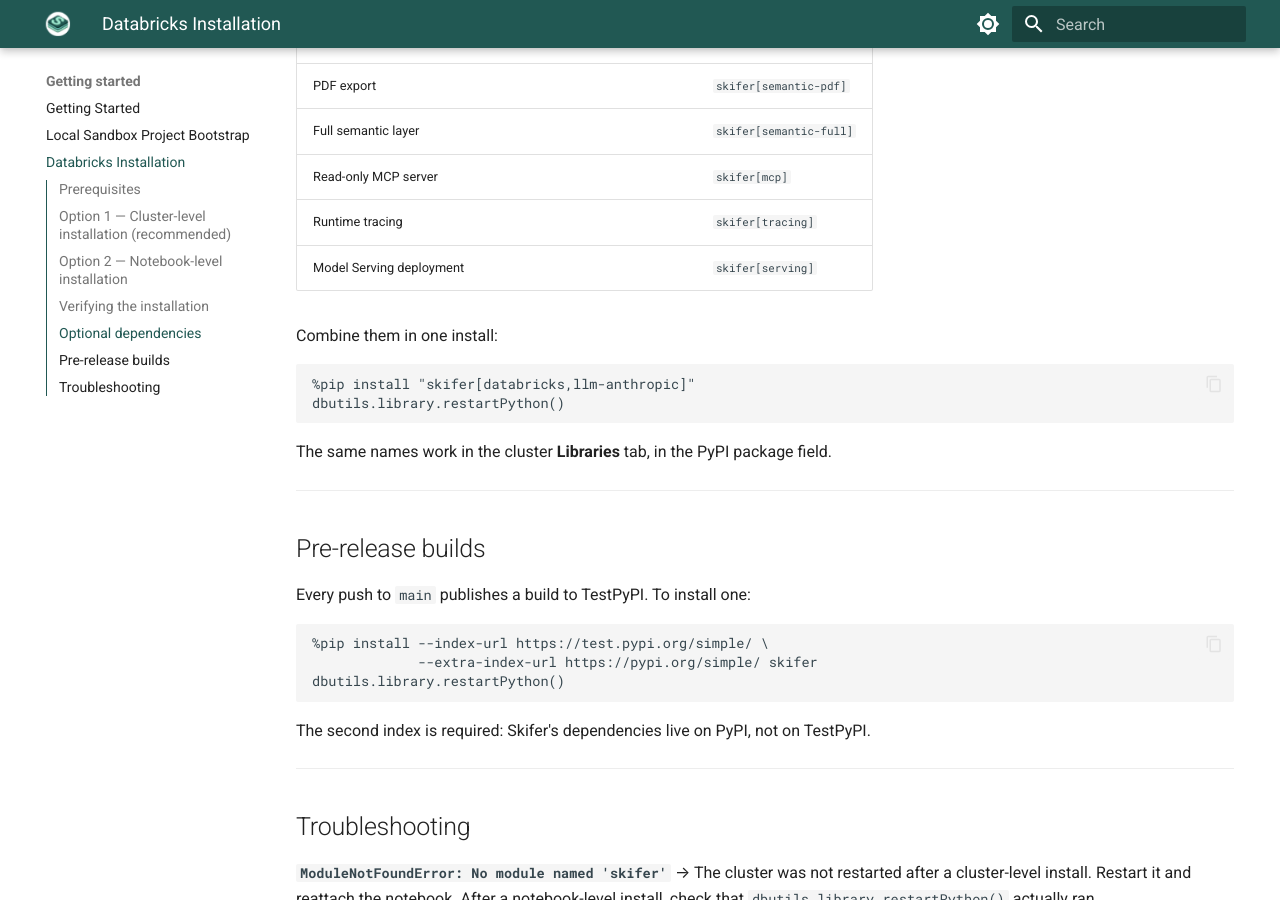
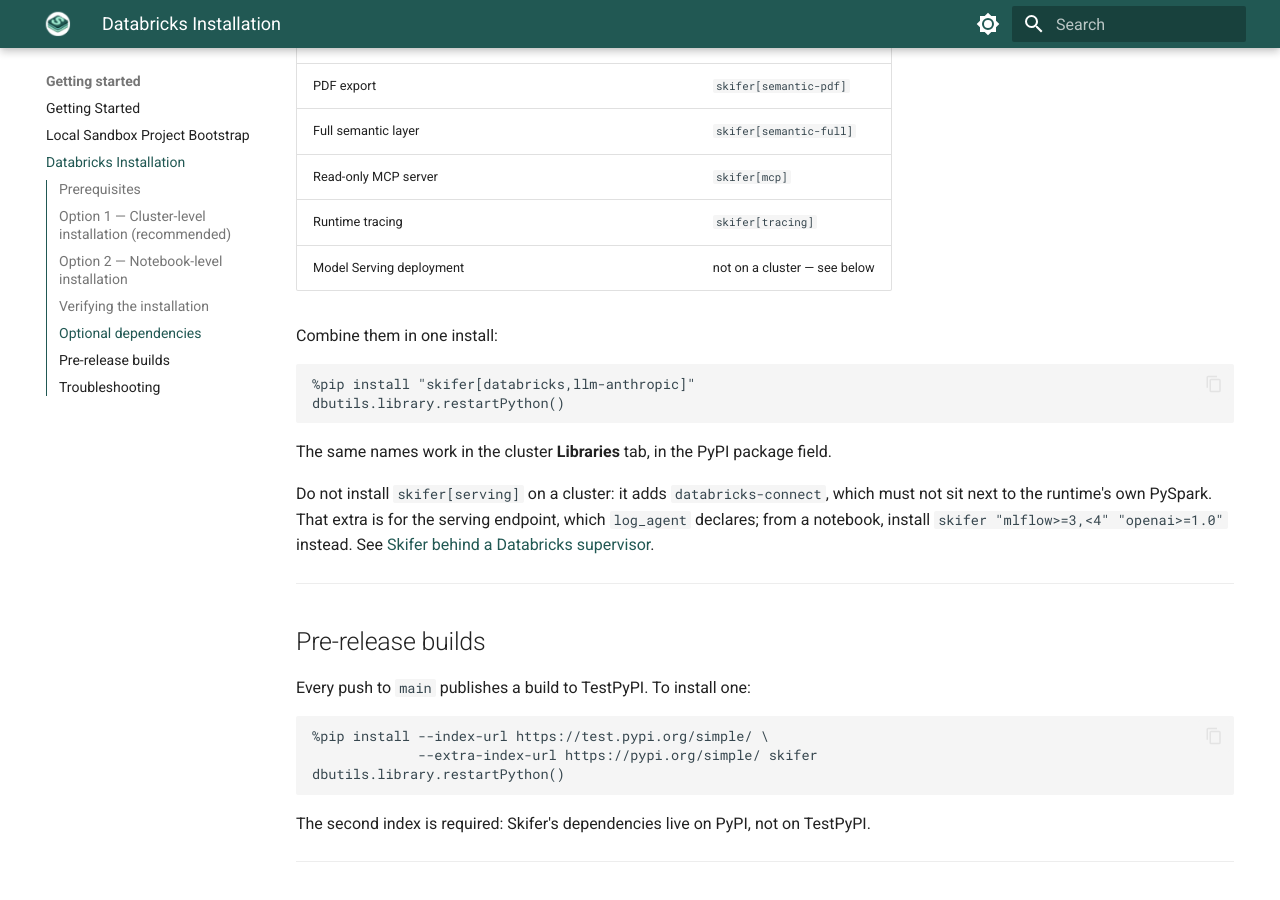
Before and after one commit to morzu117/skifer, an MkDocs documentation site: the page built from docs/install_databricks.md, in a window 1280 px wide and 900 px high, scrolled down 1992 px. Built offline with MkDocs 1.6.1 and Material for MkDocs 9.7.7, drawn with Linux system fonts in a browser that asks for light colours; some of the changed text lies outside the part shown.

Commit message:
fix: runtime minimum 13.3 LTS, tests MLflow sans fichier résiduel
- docs/install_databricks.md : 13.3 LTS minimum (Python 3.10), et
  skifer[serving] retiré des extras à installer sur un cluster.
- Le roundtrip serving pointe MLflow sur son tmp_path : plus de mlflow.db
  laissé dans le répertoire courant.
- tests/test_tracing_mlflow_real.py (job CI serving) : les destinations de
  l'exporter MLflow construites avec le vrai MLflow, que les tests existants
  simulent.

Co-Authored-By: Claude Opus 5.5 <noreply@anthropic.com>

````diff
--- a/docs/install_databricks.md
+++ b/docs/install_databricks.md
@@ -6,7 +6,8 @@ manually built wheel are needed.
 ## Prerequisites
 
 - A Databricks workspace
-- A running cluster (Databricks Runtime 11.x or higher recommended)
+- A running cluster on Databricks Runtime 13.3 LTS or later: Skifer requires Python 3.10, and
+  earlier runtimes ship Python 3.9
 - Outbound access to PyPI from the cluster
 
 > **Which extra to install** : a Databricks Runtime already ships PySpark and Delta. Install plain
@@ -84,7 +85,7 @@ time, so version constraints stay consistent:
 | Full semantic layer | `skifer[semantic-full]` |
 | Read-only MCP server | `skifer[mcp]` |
 | Runtime tracing | `skifer[tracing]` |
-| Model Serving deployment | `skifer[serving]` |
+| Model Serving deployment | not on a cluster — see below |
 
 Combine them in one install:
 
@@ -94,6 +95,11 @@ dbutils.library.restartPython()
 ```
 
 The same names work in the cluster **Libraries** tab, in the PyPI package field.
+
+Do not install `skifer[serving]` on a cluster: it adds `databricks-connect`, which must not sit
+next to the runtime's own PySpark. That extra is for the serving endpoint, which `log_agent`
+declares; from a notebook, install `skifer "mlflow>=3,<4" "openai>=1.0"` instead. See
+[Skifer behind a Databricks supervisor](databricks_supervisor.md).
 
 ---
 
````
Also changed, not shown: CHANGELOG.md (+12 -0 lines), 3 other files.
